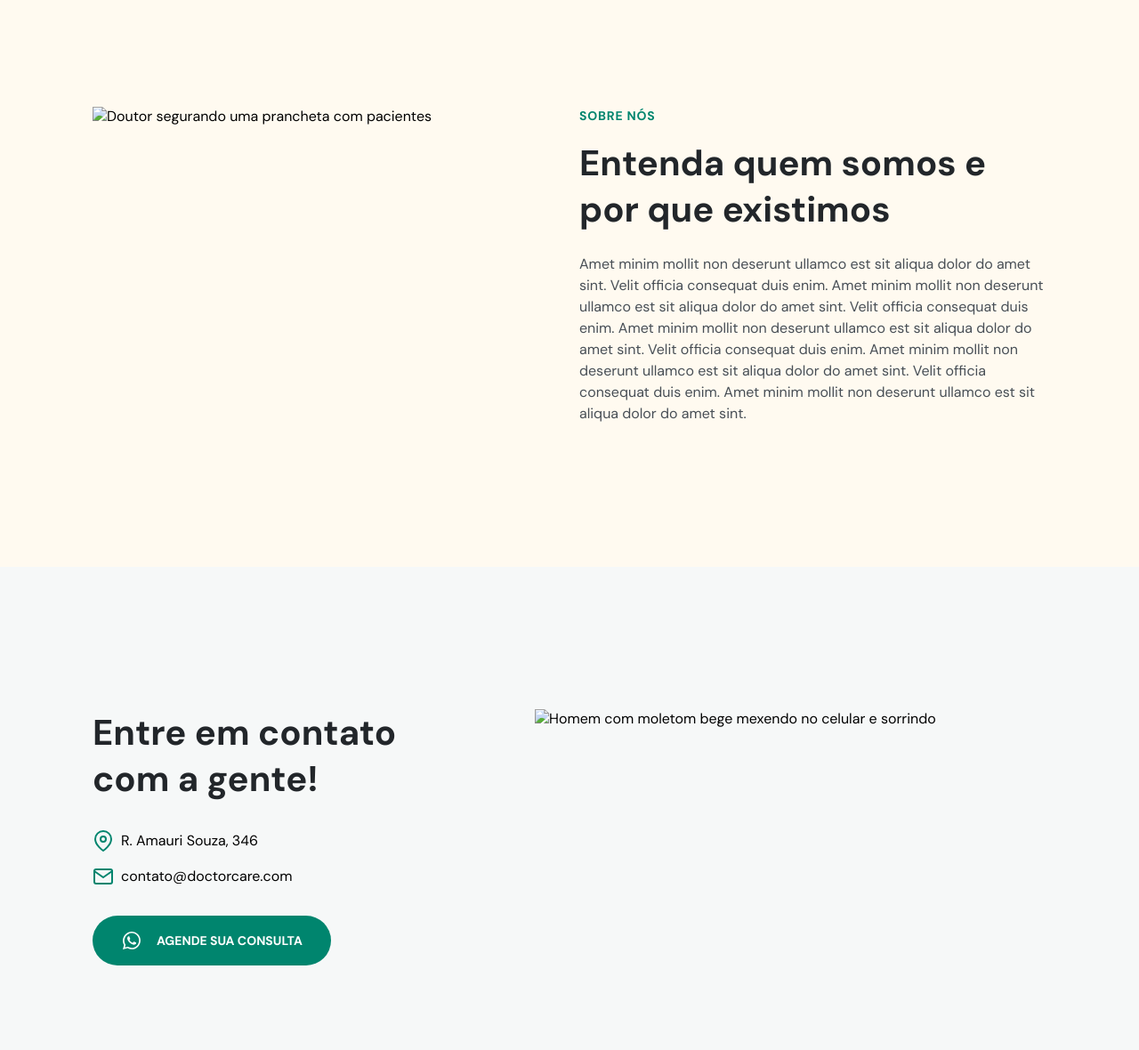
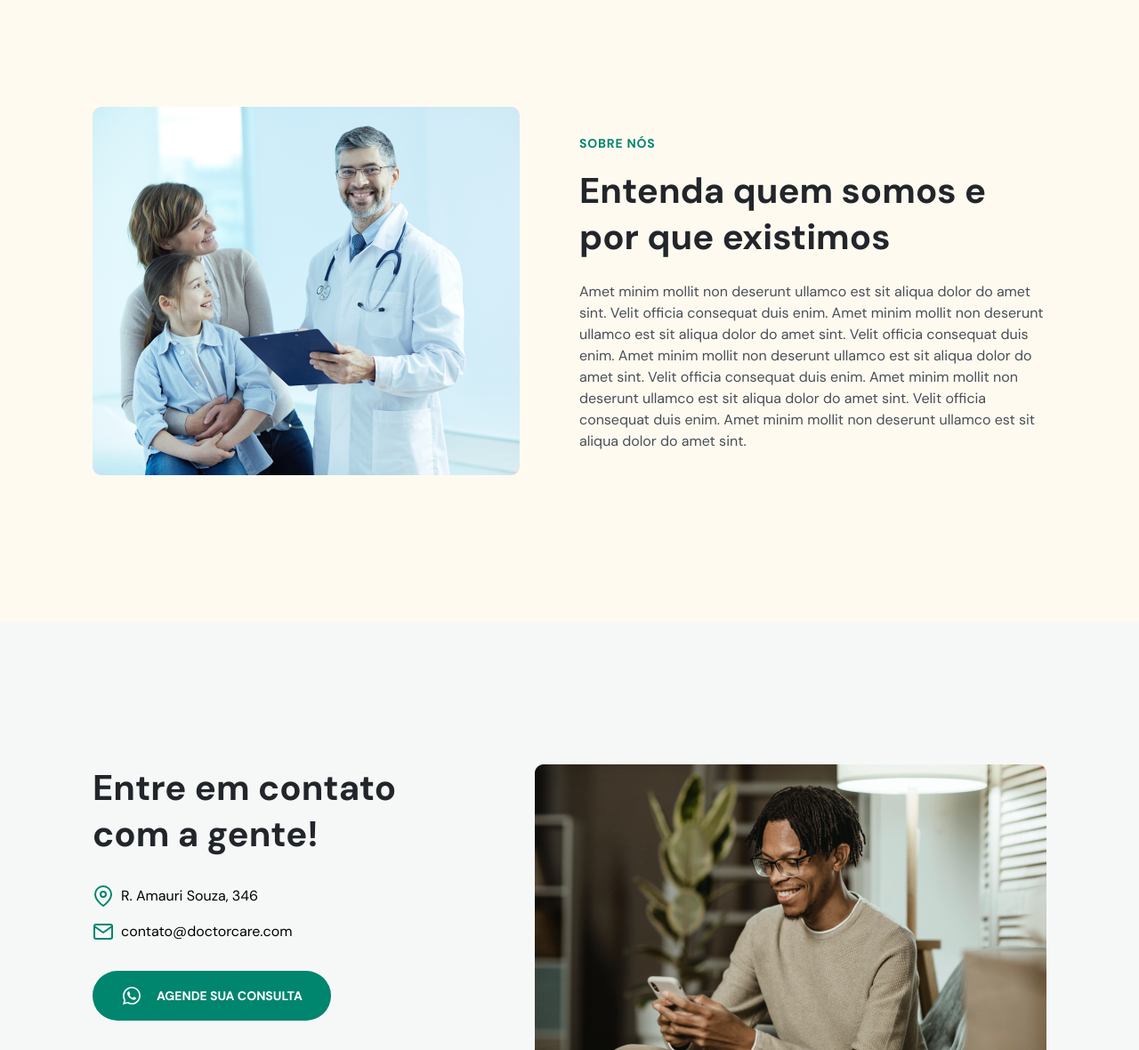
Before and after one commit to gabrielagoulart/nlw, a plain HTML site: page index.html in a window 1280 px wide. Shown: the part 1620-2800 px from the top of the page at 89% size. Drawn offline with nearby package versions, Linux system fonts and the light colour scheme; the site is published under a folder, as on GitHub Pages, so addresses that start at the root find nothing.

Commit message:
ajustes de links relativos

```diff
--- a/index.html
+++ b/index.html
@@ -133,7 +133,7 @@
 
         <div class="col-b">
             <img
-                src="/assets/mulher.png"
+                src="./assets/mulher.png"
                 alt="Mulher com casaco verde e sorrindo"
             >
         </div>
@@ -246,7 +246,7 @@
         </div>
 
         <div class="col-b">
-                    <img src="/assets/medico.png" alt="Doutor segurando uma prancheta com pacientes">
+                    <img src="./assets/medico.png" alt="Doutor segurando uma prancheta com pacientes">
         </div>
     </div>
 </section>
@@ -294,7 +294,7 @@
 
 
         <div class="col-b">
-            <img src="/assets/homem.png" alt="Homem com moletom bege mexendo no celular e sorrindo">
+            <img src="./assets/homem.png" alt="Homem com moletom bege mexendo no celular e sorrindo">
         </div>
 
     </div>
```
